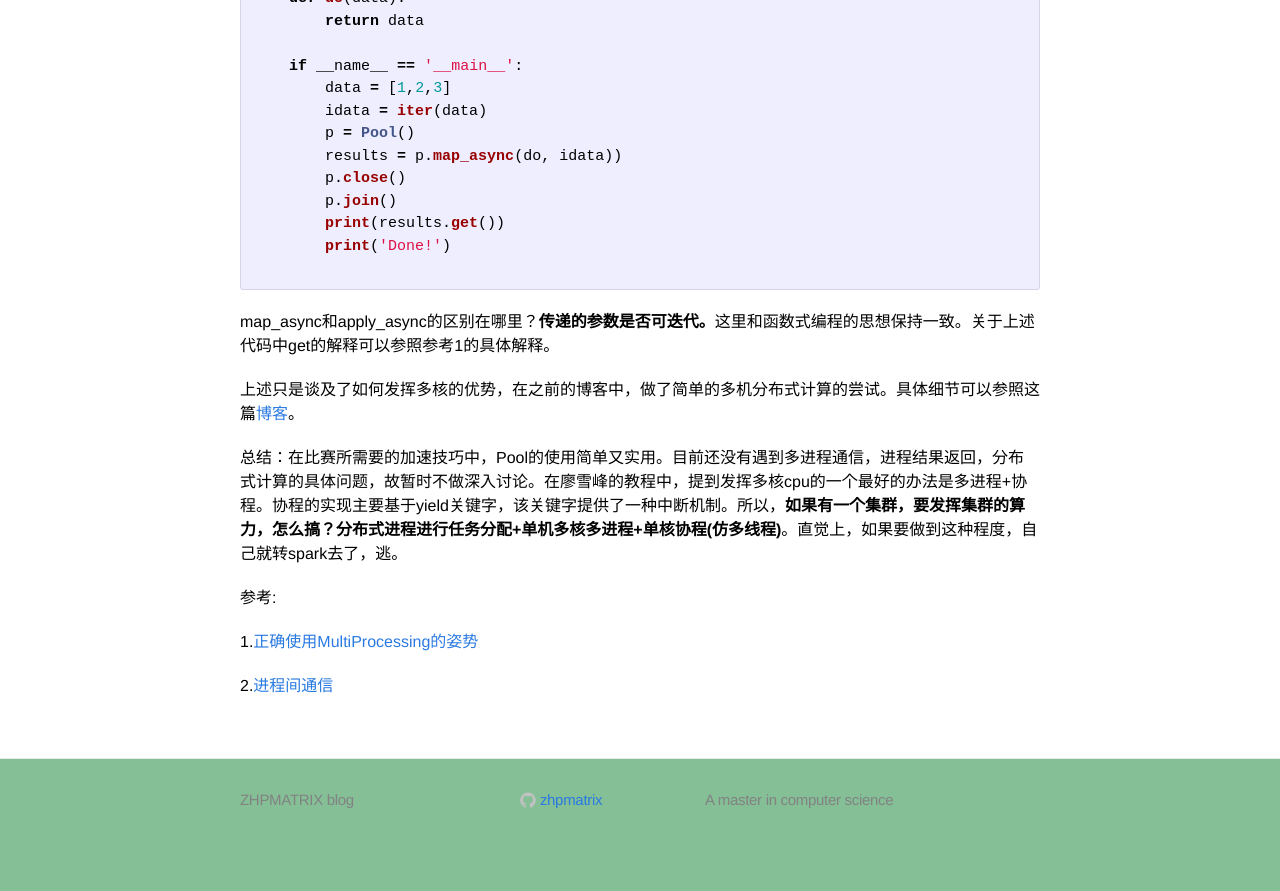
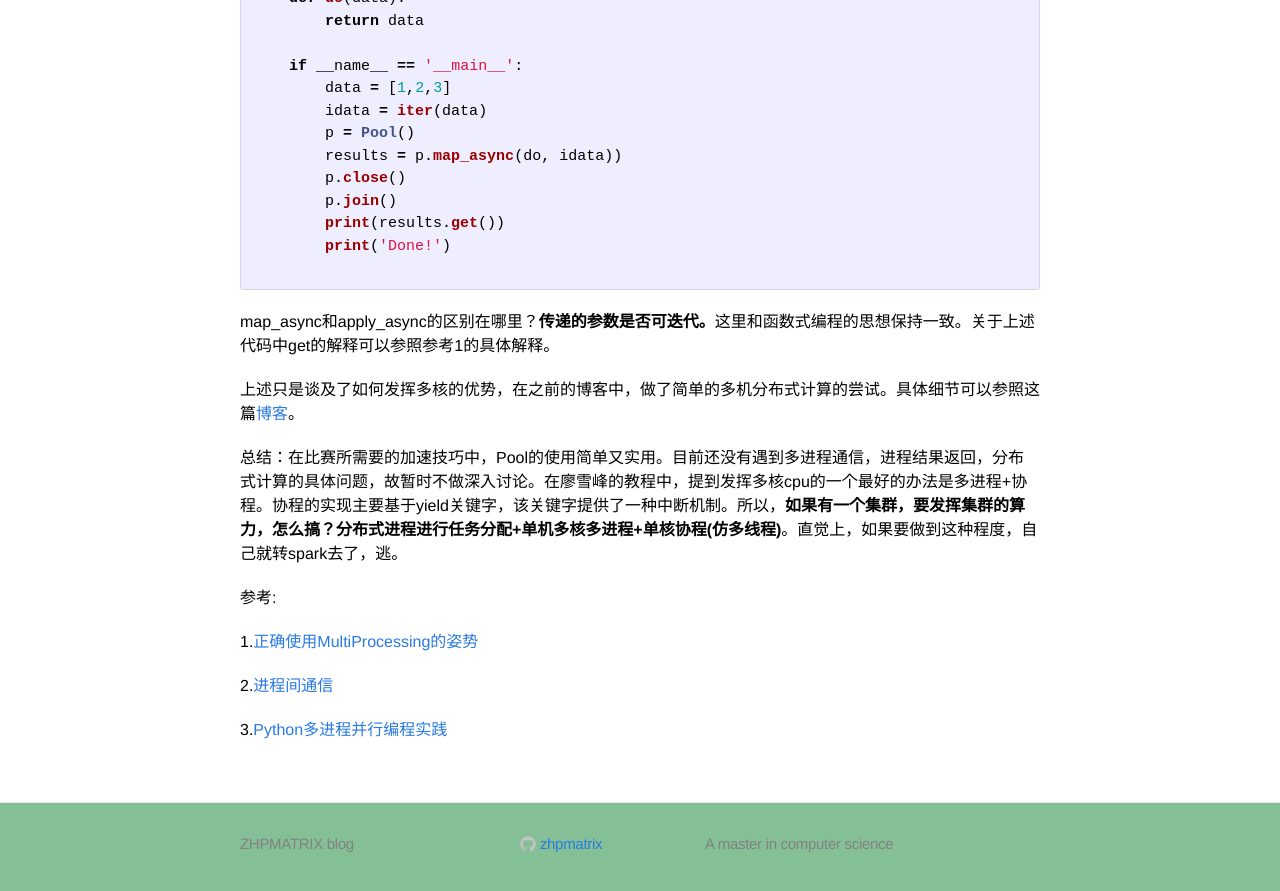
Before and after one commit to zhpmatrix/zhpmatrix.github.io, a Jekyll site: the page built from _posts/2017-11-04-speed-up-python.md, in a window 1280 px wide and 900 px high, scrolled down 2770 px. Shown: the top 891 px of the window. Built offline with Jekyll 4.4.1, drawn with Linux system fonts in a browser that asks for light colours; comment, search, counter and statistics services are not loaded; before the commit the page ends 3626 px from its top, so only the background shows below that.

Commit message:
add ref to speed up python

```diff
--- a/_posts/2017-11-04-speed-up-python.md
+++ b/_posts/2017-11-04-speed-up-python.md
@@ -121,3 +121,5 @@ map_async和apply_async的区别在哪里？**传递的参数是否可迭代。*
 1.[正确使用MultiProcessing的姿势](https://jingsam.github.io/2015/12/31/multiprocessing.html)
 
 2.[进程间通信](https://www.liaoxuefeng.com/wiki/0014316089557264a6b348958f449949df42a6d3a2e542c000/001431927781401bb47ccf187b24c3b955157bb12c5882d000)
+
+3.[Python多进程并行编程实践](https://zhuanlan.zhihu.com/p/24960492)
```
